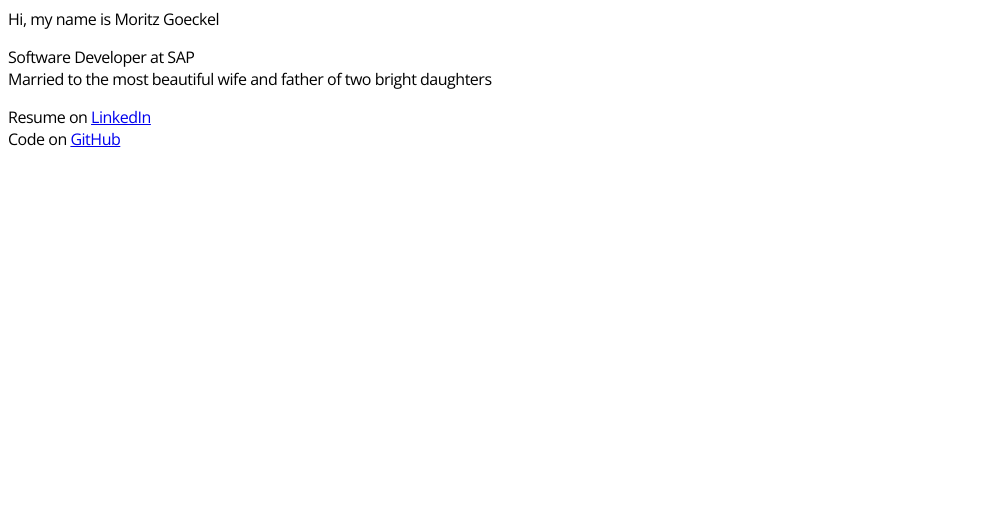
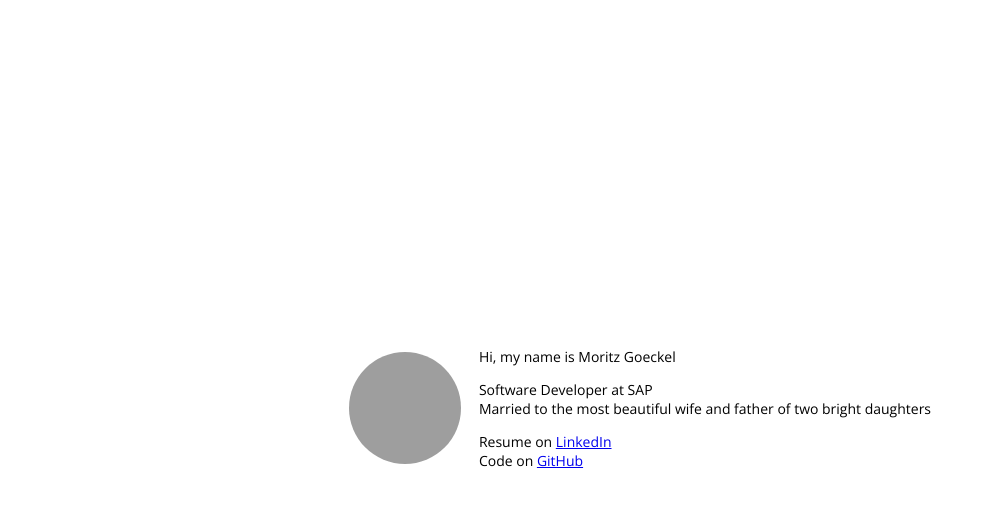
Before and after one commit to MoritzGoeckel/moritzgoeckel.github.io, a plain HTML site: page index.html in a window 1280 px wide. Shown: the whole page, without its empty margins (0-985 px from the left). Drawn offline with nearby package versions, Linux system fonts and the light colour scheme; grey boxes are pictures that could not be loaded.

Commit message:
Center and image

```diff
--- a/index.html
+++ b/index.html
@@ -4,13 +4,18 @@
 <meta http-equiv="Content-Type" content="text/html; charset=iso-8859-1">
     <title>Moritz Goeckel</title>
     <link rel="stylesheet" type="text/css" href="style.css">
-    <link href="http://fonts.googleapis.com/css?family=Open+Sans:300italic,300,400italic,400,600italic,600,700italic,700,800italic,800" rel="stylesheet" type="text/css">
+    <link href='https://fonts.googleapis.com/css?family=Open Sans' rel='stylesheet'>
 </head>
 <body>
-Hi, my name is Moritz Goeckel</p>
+  <div class="container">
+  <img class="avatar-frame" src="https://avatars.githubusercontent.com/u/9058095?v=4"/>
+  <span class="inner">
+    Hi, my name is Moritz Goeckel</p>
 Software Developer at SAP</br>
 Married to the most beautiful wife and father of two bright daughters</p>
 Resume on <a href="https://www.linkedin.com/in/moritzgoeckel/">LinkedIn</a></br>
 Code on <a href="https://github.com/MoritzGoeckel/">GitHub</a>
+  </span>
+</div>
 </body>
 </html>
--- a/style.css
+++ b/style.css
@@ -1,5 +1,28 @@
-body
-{
-    font-family: "Open Sans";
-    letter-spacing: -0.03em;
+body {
+  font-family: 'Open Sans';
+  font-size: 14px;
 }
+
+.container {
+  display: flex;
+  flex-direction: row;
+  justify-content: center;
+  align-items: center;
+  gap: 4px;
+  height: 100vh;
+}
+
+.container img {
+  margin-right: 1em;
+}
+
+.inner {
+}
+
+.avatar-frame,
+.avatar-frame img {
+  width: 8em;
+  height: 8em;
+  -webkit-border-radius: 8em; /* Saf3+, Chrome */
+  border-radius: 8em; /* Opera 10.5, IE 9 */
+}
```
